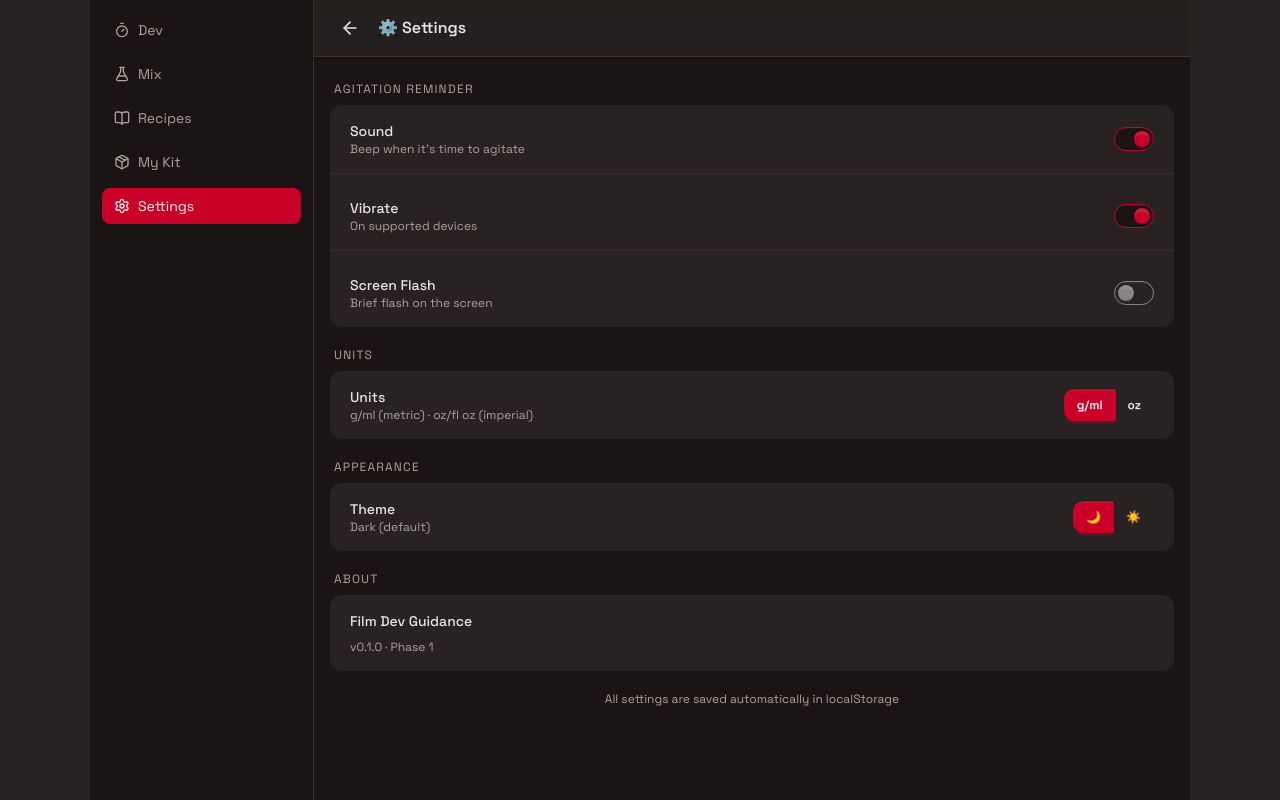
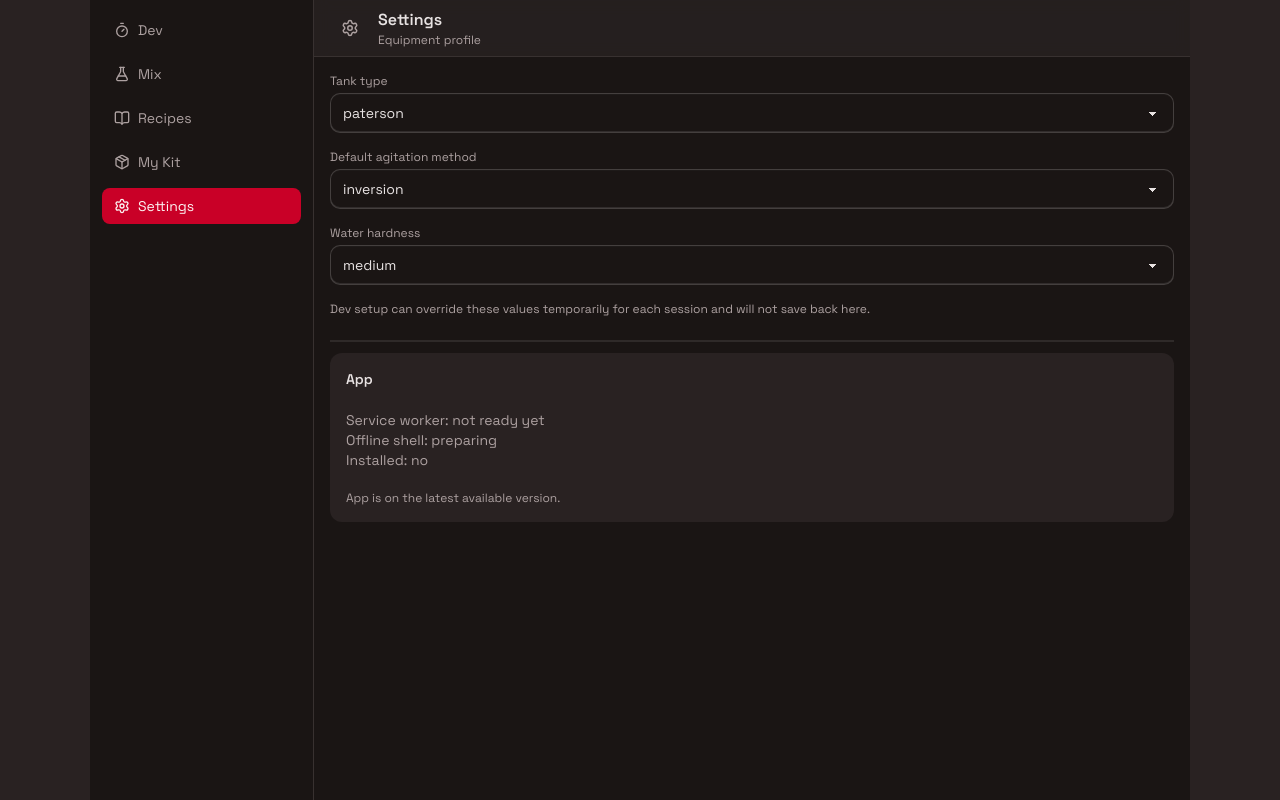
Before and after one commit to themiddnight/film-dev-app, a React (Vite) app in the folder frontend/: page /settings in a window 1280 px wide. Built offline with nearby package versions, Linux system fonts and the light colour scheme.

Commit message:
docs: update persistence map, storage layers, and PWA backend roadmap

```diff
--- a/frontend/index.html
+++ b/frontend/index.html
@@ -4,6 +4,10 @@
     <meta charset="UTF-8" />
     <link rel="icon" type="image/svg+xml" href="/favicon.svg" />
     <meta name="viewport" content="width=device-width, initial-scale=1.0" />
+    <meta name="theme-color" content="#0f172a" />
+    <meta name="mobile-web-app-capable" content="yes" />
+    <meta name="apple-mobile-web-app-capable" content="yes" />
+    <meta name="apple-mobile-web-app-status-bar-style" content="black-translucent" />
     <title>film-dev-guidance</title>
     <!-- Space Grotesk (display/body) + Space Mono (labels/tags) -->
     <link rel="preconnect" href="https://fonts.googleapis.com" />
--- a/frontend/src/main.tsx
+++ b/frontend/src/main.tsx
@@ -1,8 +1,28 @@
 import { StrictMode } from 'react'
 import { createRoot } from 'react-dom/client'
+import { registerSW } from 'virtual:pwa-register'
 import './index.css'
 import './tokens.css'   // Figma design tokens — must come after index.css to override DaisyUI
 import App from './App.tsx'
+import { usePwaStore } from './store/pwaStore'
+
+const updateServiceWorker = registerSW({
+  immediate: true,
+  onOfflineReady() {
+    usePwaStore.getState().setOfflineReady(true)
+  },
+  onNeedRefresh() {
+    usePwaStore.getState().setNeedRefresh(true)
+  },
+  onRegisteredSW() {
+    usePwaStore.getState().setRegistered(true)
+  },
+  onRegisterError() {
+    usePwaStore.getState().setRegistered(false)
+  },
+})
+
+usePwaStore.getState().setUpdateHandler(updateServiceWorker)
 
 createRoot(document.getElementById('root')!).render(
   <StrictMode>
--- a/frontend/src/pages/SettingsPage.tsx
+++ b/frontend/src/pages/SettingsPage.tsx
@@ -1,131 +1,136 @@
-// pages/SettingsPage.tsx — 07 · Settings
+import { useEffect, useState } from 'react'
+import { Download, RefreshCw, Settings } from 'lucide-react'
 import Navbar from '../components/Navbar'
-import { useSettingsStore } from '../store/settingsStore'
+import { useEquipmentStore } from '../store/equipmentStore'
+import { usePwaStore } from '../store/pwaStore'
+
+type BeforeInstallPromptEvent = Event & {
+  prompt: () => Promise<void>
+  userChoice: Promise<{ outcome: 'accepted' | 'dismissed'; platform: string }>
+}
 
 export default function SettingsPage() {
-  const s = useSettingsStore()
+  const { equipment, setEquipment } = useEquipmentStore()
+  const { isRegistered, isOfflineReady, hasUpdate, reloadWithUpdate } = usePwaStore()
+  const [installPrompt, setInstallPrompt] = useState<BeforeInstallPromptEvent | null>(null)
+  const [isInstalled, setIsInstalled] = useState(false)
+
+  useEffect(() => {
+    const displayMode = window.matchMedia('(display-mode: standalone)')
+    setIsInstalled(displayMode.matches)
+
+    const onBeforeInstallPrompt = (event: Event) => {
+      event.preventDefault()
+      setInstallPrompt(event as BeforeInstallPromptEvent)
+    }
+
+    const onInstalled = () => {
+      setInstallPrompt(null)
+      setIsInstalled(true)
+    }
+
+    const onModeChange = (event: MediaQueryListEvent) => {
+      setIsInstalled(event.matches)
+    }
+
+    window.addEventListener('beforeinstallprompt', onBeforeInstallPrompt)
+    window.addEventListener('appinstalled', onInstalled)
+    displayMode.addEventListener('change', onModeChange)
+
+    return () => {
+      window.removeEventListener('beforeinstallprompt', onBeforeInstallPrompt)
+      window.removeEventListener('appinstalled', onInstalled)
+      displayMode.removeEventListener('change', onModeChange)
+    }
+  }, [])
+
+  async function onInstallApp() {
+    if (!installPrompt) return
+    await installPrompt.prompt()
+    const choice = await installPrompt.userChoice
+    if (choice.outcome !== 'accepted') return
+    setInstallPrompt(null)
+  }
 
   return (
     <div className="flex flex-col h-full">
-      <Navbar title="⚙️ Settings" />
+      <Navbar title="Settings" subtitle="Equipment profile" showBack={false} left={<Settings size={18} className="text-sub" />} />
 
-      <div className="flex-1 min-h-0 overflow-y-auto p-4 flex flex-col gap-1">
+      <div className="flex-1 min-h-0 overflow-y-auto p-4 space-y-4">
+        <div>
+          <label className="text-xs text-sub block mb-1">Tank type</label>
+          <select
+            className="select select-bordered w-full"
+            value={equipment.tank_type}
+            onChange={(e) => setEquipment({ tank_type: e.target.value as 'paterson' | 'stainless' | 'jobo' | 'other' })}
+          >
+            <option value="paterson">paterson</option>
+            <option value="stainless">stainless</option>
+            <option value="jobo">jobo</option>
+            <option value="other">other</option>
+          </select>
+        </div>
 
-        {/* AGITATION REMINDER */}
-        <p className="text-xs text-sub uppercase tracking-widest px-1 pt-2 pb-1">
-          Agitation Reminder
-        </p>
+        <div>
+          <label className="text-xs text-sub block mb-1">Default agitation method</label>
+          <select
+            className="select select-bordered w-full"
+            value={equipment.agitation_method}
+            onChange={(e) =>
+              setEquipment({ agitation_method: e.target.value as 'inversion' | 'rotation' | 'stand' | 'rotary' })
+            }
+          >
+            <option value="inversion">inversion</option>
+            <option value="rotation">rotation</option>
+            <option value="rotary">rotary</option>
+            <option value="stand">stand</option>
+          </select>
+        </div>
+
+        <div>
+          <label className="text-xs text-sub block mb-1">Water hardness</label>
+          <select
+            className="select select-bordered w-full"
+            value={equipment.water_hardness}
+            onChange={(e) => setEquipment({ water_hardness: e.target.value as 'soft' | 'medium' | 'hard' })}
+          >
+            <option value="soft">soft</option>
+            <option value="medium">medium</option>
+            <option value="hard">hard</option>
+          </select>
+        </div>
+
+        <div className="text-xs text-sub">
+          Dev setup can override these values temporarily for each session and will not save back here.
+        </div>
+
+        <div className="divider my-1" />
+
         <div className="card bg-base-200">
-          <div className="card-body p-0 divide-y divide-base-300">
-            <ToggleRow
-              label="Sound"
-              desc="Beep when it's time to agitate"
-              checked={s.sound}
-              onChange={(v) => s.update({ sound: v })}
-            />
-            <ToggleRow
-              label="Vibrate"
-              desc="On supported devices"
-              checked={s.vibrate}
-              onChange={(v) => s.update({ vibrate: v })}
-            />
-            <ToggleRow
-              label="Screen Flash"
-              desc="Brief flash on the screen"
-              checked={s.screenFlash}
-              onChange={(v) => s.update({ screenFlash: v })}
-            />
+          <div className="card-body p-4 space-y-3">
+            <h3 className="font-semibold">App</h3>
+            <div className="text-sm text-sub">
+              <div>Service worker: {isRegistered ? 'ready' : 'not ready yet'}</div>
+              <div>Offline shell: {isOfflineReady ? 'available' : 'preparing'}</div>
+              <div>Installed: {isInstalled ? 'yes' : 'no'}</div>
+            </div>
+
+            {!isInstalled && installPrompt && (
+              <button className="btn btn-outline btn-sm" onClick={() => void onInstallApp()}>
+                <Download size={14} /> Install app
+              </button>
+            )}
+
+            {hasUpdate && (
+              <button className="btn btn-primary btn-sm" onClick={() => void reloadWithUpdate()}>
+                <RefreshCw size={14} /> Update app now
+              </button>
+            )}
+
+            {!hasUpdate && <div className="text-xs text-sub">App is on the latest available version.</div>}
           </div>
         </div>
-
-        {/* UNITS */}
-        <p className="text-xs text-sub uppercase tracking-widest px-1 pt-4 pb-1">Units</p>
-        <div className="card bg-base-200">
-          <div className="card-body py-4 px-5 flex-row items-center justify-between">
-            <div>
-              <div className="font-medium text-sm">Units</div>
-              <div className="text-xs text-sub">g/ml (metric) · oz/fl oz (imperial)</div>
-            </div>
-            <div className="join">
-              <button
-                className={`join-item btn btn-sm ${s.unit === 'metric' ? 'btn-primary' : 'btn-ghost'}`}
-                onClick={() => s.update({ unit: 'metric' })}
-              >
-                g/ml
-              </button>
-              <button
-                className={`join-item btn btn-sm ${s.unit === 'imperial' ? 'btn-primary' : 'btn-ghost'}`}
-                onClick={() => s.update({ unit: 'imperial' })}
-              >
-                oz
-              </button>
-            </div>
-          </div>
-        </div>
-
-        {/* APPEARANCE */}
-        <p className="text-xs text-sub uppercase tracking-widest px-1 pt-4 pb-1">Appearance</p>
-        <div className="card bg-base-200">
-          <div className="card-body py-4 px-5 flex-row items-center justify-between">
-            <div>
-              <div className="font-medium text-sm">Theme</div>
-              <div className="text-xs text-sub">{s.theme === 'dark' ? 'Dark (default)' : 'Light'}</div>
-            </div>
-            <div className="join">
-              <button
-                className={`join-item btn btn-sm ${s.theme === 'dark' ? 'btn-primary' : 'btn-ghost'}`}
-                onClick={() => s.update({ theme: 'dark' })}
-              >
-                🌙
-              </button>
-              <button
-                className={`join-item btn btn-sm ${s.theme === 'light' ? 'btn-primary' : 'btn-ghost'}`}
-                onClick={() => s.update({ theme: 'light' })}
-              >
-                ☀️
-              </button>
-            </div>
-          </div>
-        </div>
-
-        {/* ABOUT */}
-        <p className="text-xs text-sub uppercase tracking-widest px-1 pt-4 pb-1">About</p>
-        <div className="card bg-base-200">
-          <div className="card-body py-4 px-5">
-            <div className="font-medium text-sm">Film Dev Guidance</div>
-            <div className="text-xs text-sub">v0.1.0 · Phase 1</div>
-          </div>
-        </div>
-
-        <p className="text-xs text-center text-sub mt-4 pb-6">
-          All settings are saved automatically in localStorage
-        </p>
       </div>
     </div>
   )
 }
-
-// ─── sub-component ────────────────────────────────────────────────────────────
-function ToggleRow({
-  label, desc, checked, onChange,
-}: {
-  label: string
-  desc: string
-  checked: boolean
-  onChange: (v: boolean) => void
-}) {
-  return (
-    <div className="flex items-center justify-between px-5 py-4">
-      <div>
-        <div className="font-medium text-sm">{label}</div>
-        <div className="text-xs text-sub">{desc}</div>
-      </div>
-      <input
-        type="checkbox"
-        className="toggle toggle-primary"
-        checked={checked}
-        onChange={(e) => onChange(e.target.checked)}
-      />
-    </div>
-  )
-}
--- /dev/null
+++ b/frontend/src/store/pwaStore.ts
@@ -0,0 +1,31 @@
+import { create } from 'zustand'
+
+type UpdateServiceWorker = (reloadPage?: boolean) => Promise<void>
+
+type PwaStore = {
+  isRegistered: boolean
+  isOfflineReady: boolean
+  hasUpdate: boolean
+  updateServiceWorker?: UpdateServiceWorker
+  setRegistered: (registered: boolean) => void
+  setOfflineReady: (ready: boolean) => void
+  setNeedRefresh: (needRefresh: boolean) => void
+  setUpdateHandler: (handler: UpdateServiceWorker) => void
+  reloadWithUpdate: () => Promise<void>
+}
+
+export const usePwaStore = create<PwaStore>((set, get) => ({
+  isRegistered: false,
+  isOfflineReady: false,
+  hasUpdate: false,
+  updateServiceWorker: undefined,
+  setRegistered: (registered) => set({ isRegistered: registered }),
+  setOfflineReady: (ready) => set({ isOfflineReady: ready }),
+  setNeedRefresh: (needRefresh) => set({ hasUpdate: needRefresh }),
+  setUpdateHandler: (handler) => set({ updateServiceWorker: handler }),
+  reloadWithUpdate: async () => {
+    const updater = get().updateServiceWorker
+    if (!updater) return
+    await updater(true)
+  },
+}))
--- /dev/null
+++ b/frontend/src/vite-env.d.ts
@@ -0,0 +1,2 @@
+/// <reference types="vite/client" />
+/// <reference types="vite-plugin-pwa/client" />
--- a/frontend/vite.config.ts
+++ b/frontend/vite.config.ts
@@ -1,7 +1,8 @@
 import { defineConfig } from 'vite'
 import react, { reactCompilerPreset } from '@vitejs/plugin-react'
 import babel from '@rolldown/plugin-babel'
-import tailwindcss from '@tailwindcss/vite';
+import tailwindcss from '@tailwindcss/vite'
+import { VitePWA } from 'vite-plugin-pwa'
 
 // https://vite.dev/config/
 export default defineConfig({
@@ -9,5 +10,46 @@ export default defineConfig({
     react(),
     babel({ presets: [reactCompilerPreset()] }),
     tailwindcss(),
+    VitePWA({
+      registerType: 'autoUpdate',
+      includeAssets: ['favicon.svg', 'icons.svg'],
+      manifest: {
+        name: 'Film Dev Guidance',
+        short_name: 'Film Dev',
+        description: 'Film development guidance for recipes, mixing, and sessions',
+        theme_color: '#0f172a',
+        background_color: '#0f172a',
+        display: 'standalone',
+        start_url: '/',
+        icons: [
+          {
+            src: '/favicon.svg',
+            sizes: 'any',
+            type: 'image/svg+xml',
+            purpose: 'any',
+          },
+          {
+            src: '/icons.svg',
+            sizes: 'any',
+            type: 'image/svg+xml',
+            purpose: 'maskable',
+          },
+        ],
+      },
+      workbox: {
+        navigateFallback: '/index.html',
+        globPatterns: ['**/*.{js,css,html,svg,png,ico,woff2}'],
+        runtimeCaching: [
+          {
+            // Keep shared content online-first. Only app shell/static should be strongly cached.
+            urlPattern: ({ request }) => request.mode === 'navigate',
+            handler: 'NetworkFirst',
+            options: {
+              cacheName: 'app-pages',
+            },
+          },
+        ],
+      },
+    }),
   ],
 })
```
Also changed, not shown: package.json (added, +8 -0 lines), 4 other files (tests, documents, lock files or other folders).
